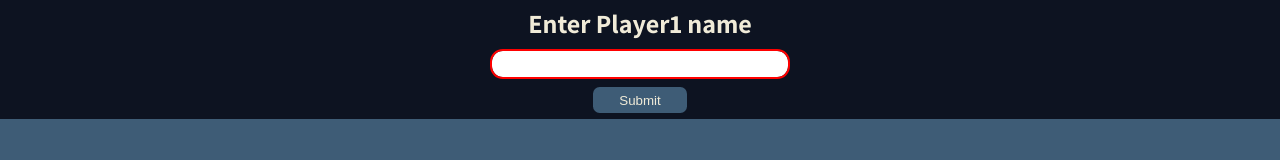
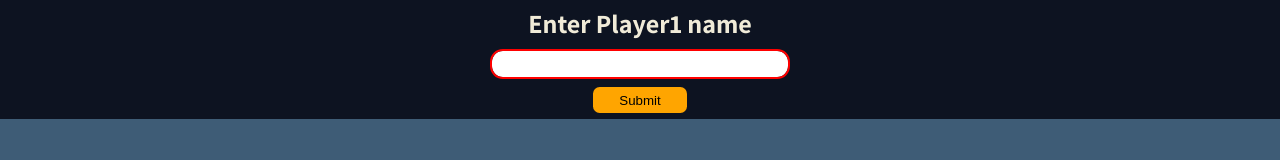
Before and after one commit to symonogwe/Battleship-game, a website built with webpack: page src/template.html in a window 1280 px wide. Built offline with nearby package versions, Linux system fonts and the light colour scheme; a web font is replaced by a local one.

Commit message:
Change player1-btn bg-color to orange

```diff
--- a/src/Styles/styles.css
+++ b/src/Styles/styles.css
@@ -72,8 +72,7 @@ body {
 }
 
 .player1-btn {
-  background-color: var(--sub-base-color);
-  color: var(--text-color);
+  background-color: orange;
   border: none;
   padding: 0.4em 2em;
   border-radius: 0.5em;
@@ -87,7 +86,6 @@ body {
 
 /* PLACE PLAYER1 SHIPS STYLES */
 .place-player-1-ships {
-  /* border: 1px solid red; */
   padding: var(--base-padding);
   display: grid;
   justify-items: center;
@@ -161,8 +159,6 @@ body {
 
 /* GAME CONTAINER STYLES */
 .game-container {
-  /* border: 1px solid red; */
-  /* display: grid; */
   justify-items: center;
   display: none;
 }
@@ -171,11 +167,9 @@ body {
   font-size: var(--base-h3-fs);
   font-family: var(--base-h2-ff);
   color: orange;
-  /* display: none; */
 }
 
 .board-container {
-  /* border: 1px solid blue; */
   width: 100%;
   padding: var(--base-padding);
   display: grid;
```
